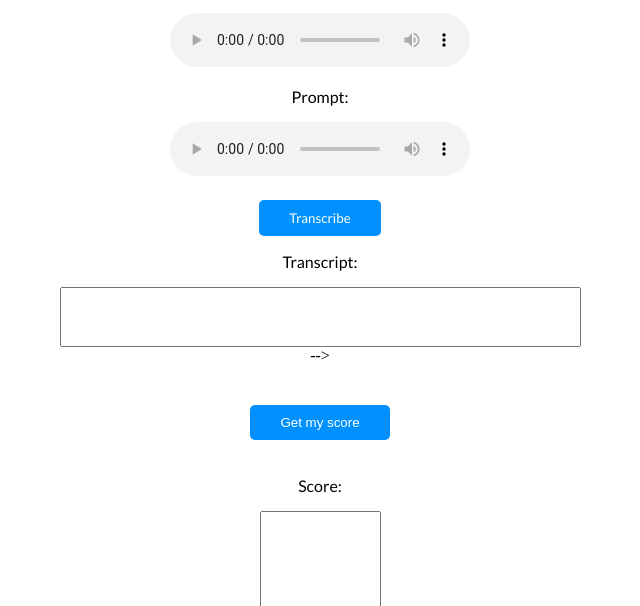
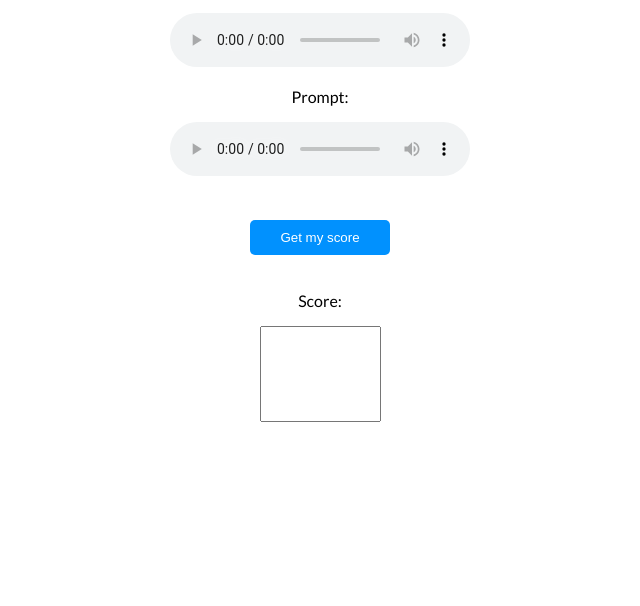
Before and after one commit to Teresa-Yang/Pronunciation-Scorer, a Flask app: page / in a window 1280 px wide. Shown: the part 208-814 px from the top of the page, without its empty margins (320-960 px from the left). Run offline with Flask 3, Linux system fonts and the light colour scheme.

```diff
--- a/FlaskServer/templates/index.html
+++ b/FlaskServer/templates/index.html
@@ -30,18 +30,7 @@
         <p>Prompt:</p>
         <audio controls id="prompted_audio"></audio>
     </div>
-        <input type="submit" id="submitButton" form="uploaded-file-form" value="Transcribe"/>
-        <p>Transcript:</p>
 
-        <label for="transcript"></label>
-        <textarea readonly class="ta_fs" id="transcript" rows="3" cols="50">
-        {% if transcript|length > 0 %}
-            {{ transcript }}
-        {% endif %}
-        </textarea>
-    </div> -->
-
-    <br />
     <div class="center-container">
         <button id="score_button">Get my score</button>
         <p>Score:</p>
@@ -58,7 +47,6 @@
 
     let prompted_audio_element = document.getElementById("prompted_audio");
     let recorded_audio_element = document.getElementById("recorded_audio");
-    let transcriptArea = document.getElementById('transcript');
 
     let audio_name = '';
     let record = null;
```
Also changed, not shown: 1 other file.
